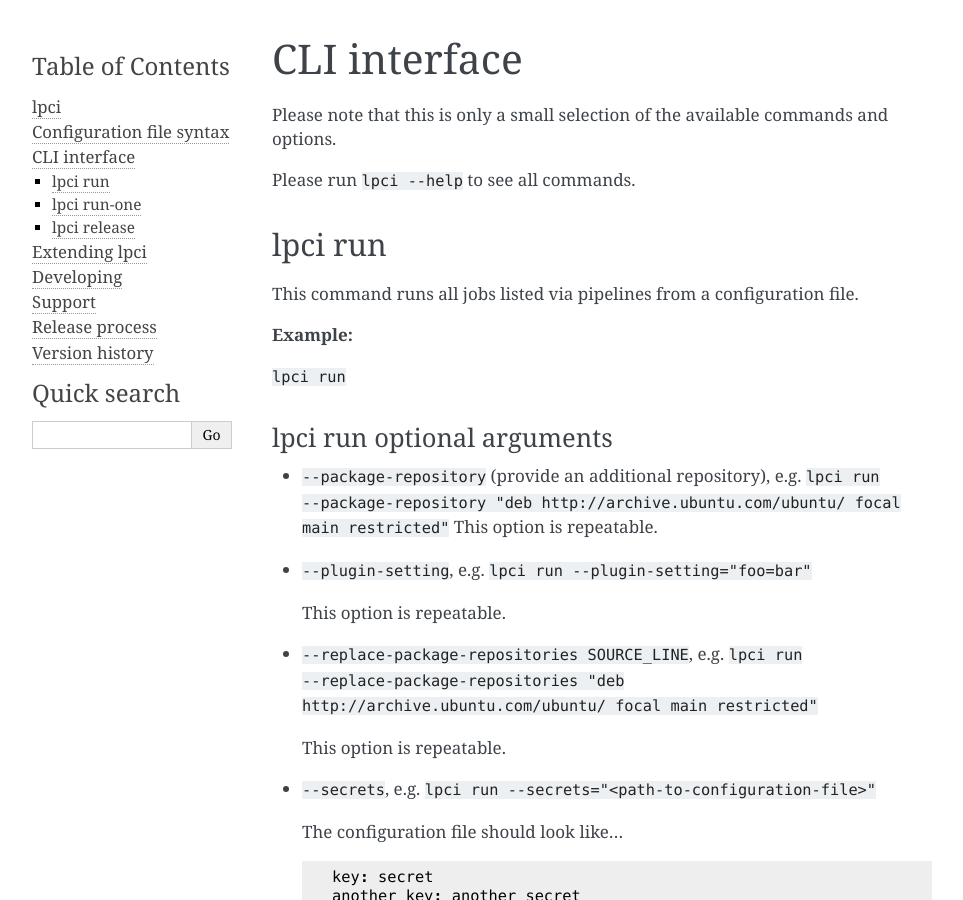
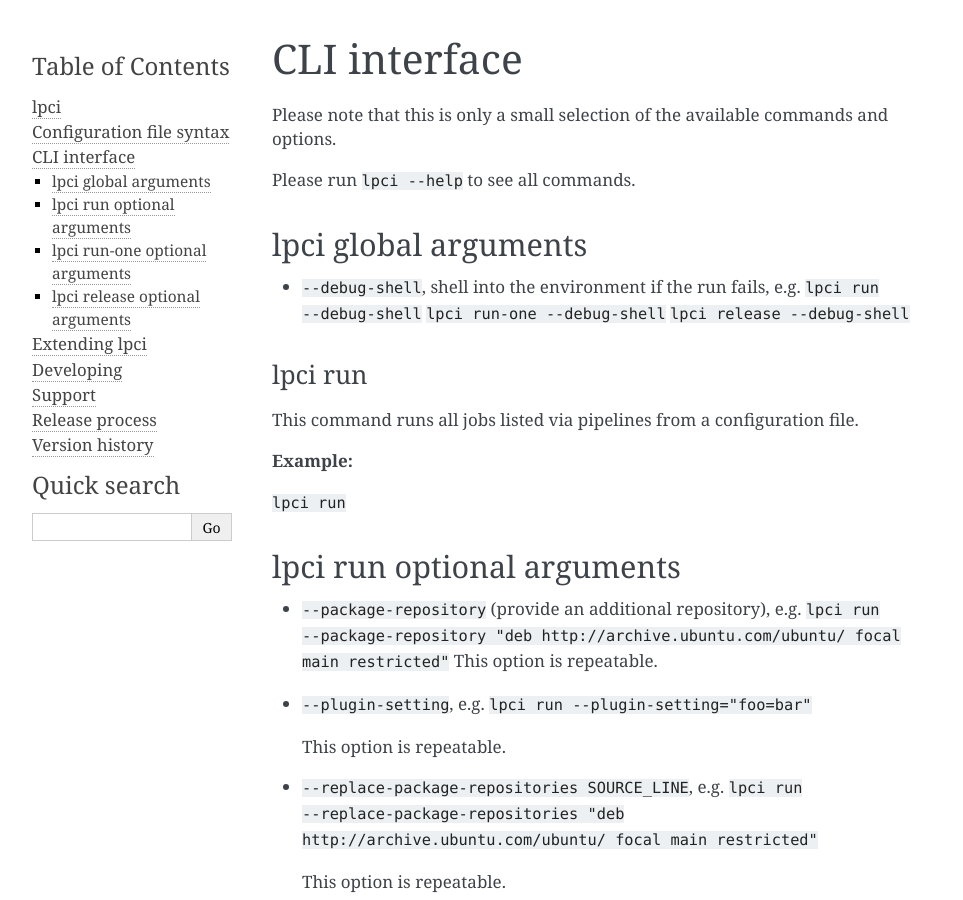
Before and after one commit to tushar5526/lpci-mirror, a Sphinx documentation site: the page built from docs/cli-interface.rst, in a window 1280 px wide and 900 px high. Shown: the whole window, without its empty margins (148-1111 px from the left). Built offline with Sphinx 7.4.7, drawn with Linux system fonts in a browser that asks for light colours.

Commit message:
Added --debug-shell documentation

```diff
--- a/docs/cli-interface.rst
+++ b/docs/cli-interface.rst
@@ -6,6 +6,15 @@
 options.
 
 Please run ``lpci --help`` to see all commands.
+
+lpci global arguments
+~~~~~~~~~~~~~~~~~~~~~~~
+
+- ``--debug-shell``, shell into the environment if the run fails, e.g.
+  ``lpci run --debug-shell``
+  ``lpci run-one --debug-shell``
+  ``lpci release --debug-shell``
+
 
 lpci run
 --------
```
